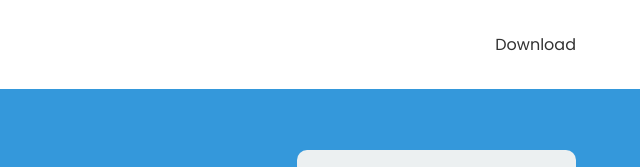
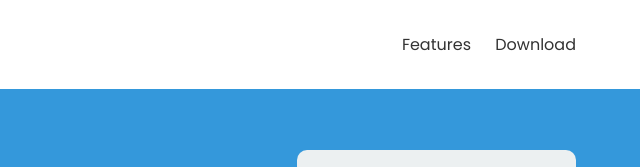
Before and after one commit to Block-devops1/bnb-site, a plain HTML site: page index.html in a window 1280 px wide. Shown: the top 167 px of the page, 640-1280 px from the left. Drawn offline with Linux system fonts and the light colour scheme; a script that the page names is missing.

Commit message:
committed

```diff
--- a/index.html
+++ b/index.html
@@ -14,7 +14,7 @@
                     <img src="logo.png" alt="BNB Accomodations Logo" class="header-logo">
                 </div>
                 <nav>
-                   <a href="#Features>Features</a>
+                   <a href="#Features">Features</a>
                    <a href="#Download">Download</a>
                 </nav>
             </div>
```
